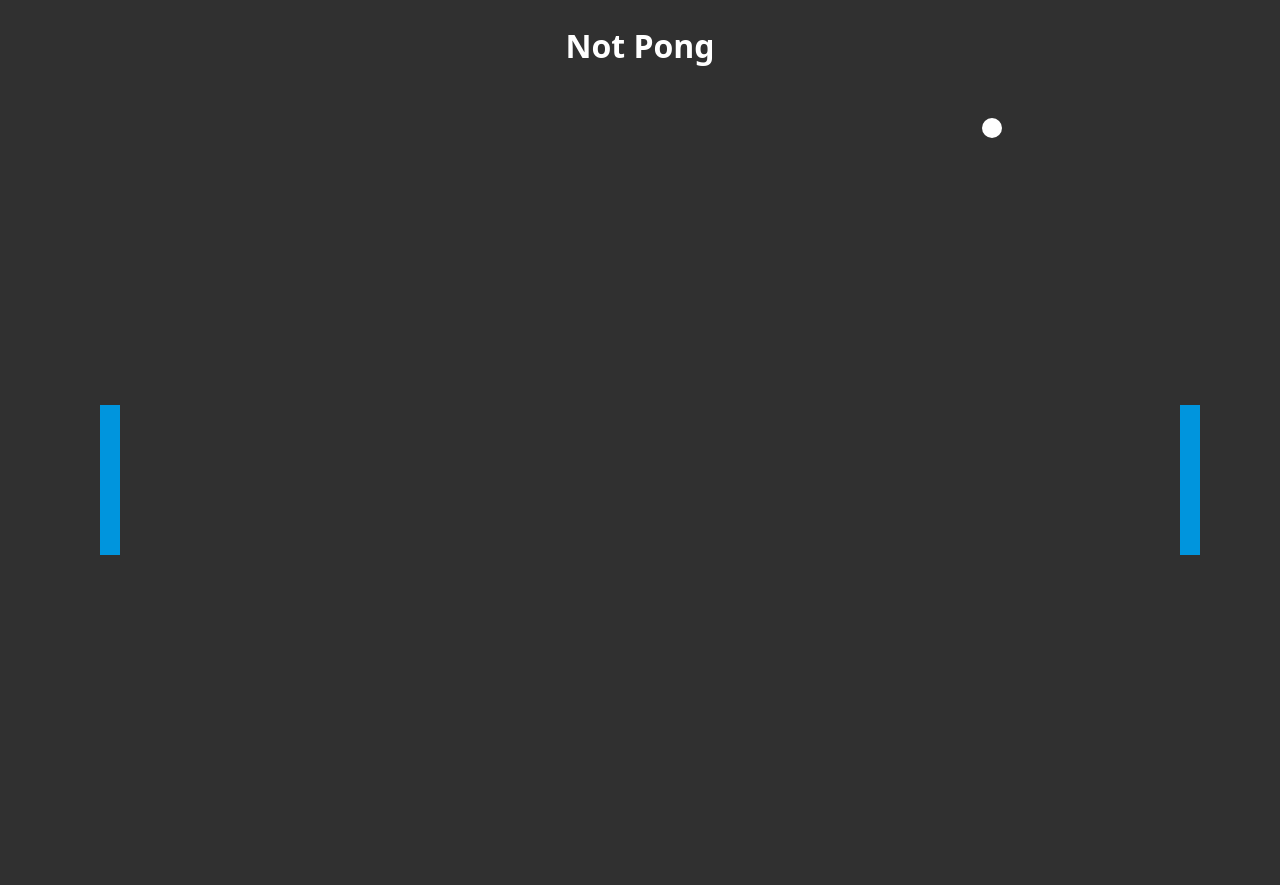
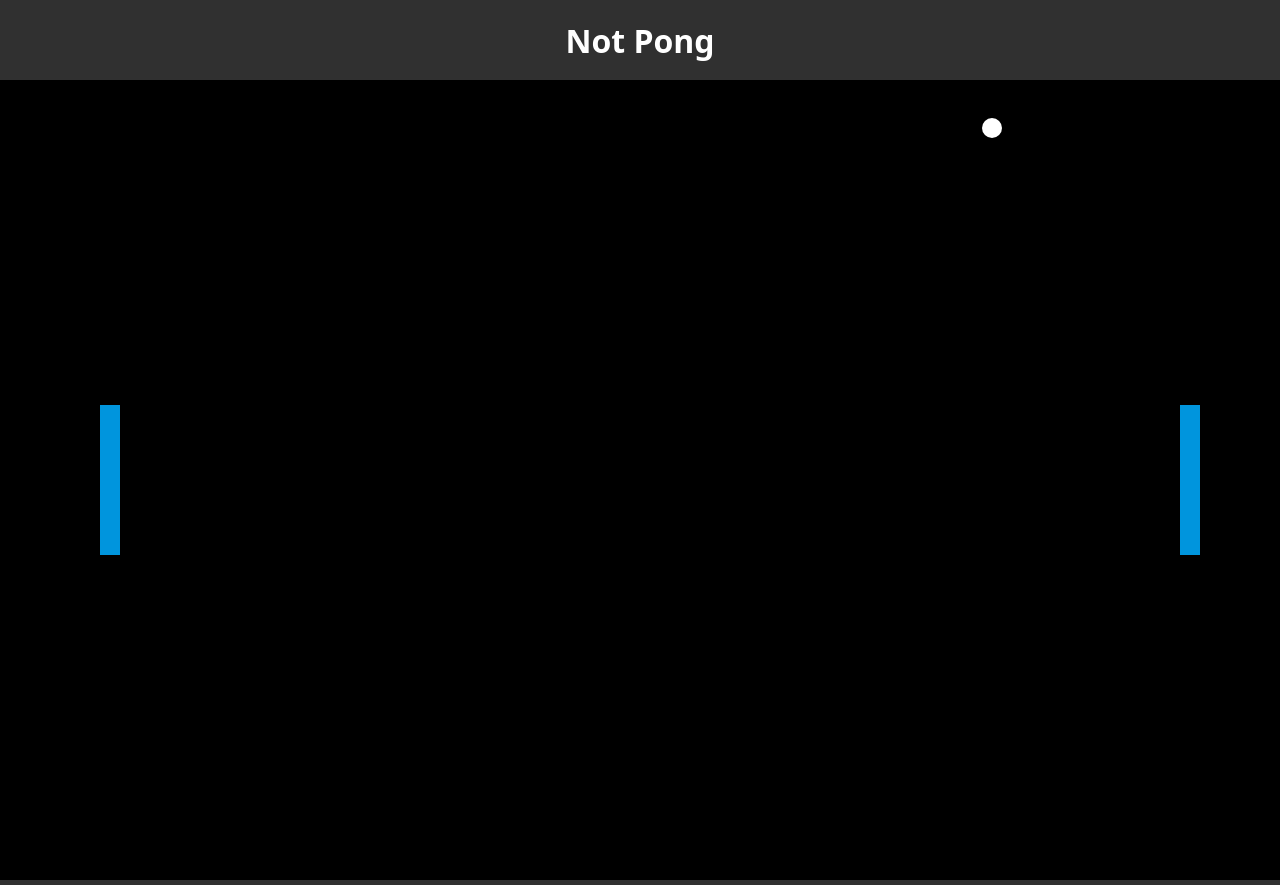
Before and after one commit to mmm1602/NotPong, a plain HTML site: page index.html in a window 1280 px wide. Drawn offline with Linux system fonts and the light colour scheme.

Commit message:
Improved Styling

```diff
--- a/css/style.css
+++ b/css/style.css
@@ -1,22 +1,30 @@
 * {
-    padding: 0px;
-    margin: 0px;
+    margin: 0;
+    padding: 0;
+    box-sizing: border-box;
+}
+
+body {
+    background-color: #303030;
+    color: white;
+    font-family: system-ui, sans-serif;
+    text-align: center;
     overflow: hidden;
-    background-color: #303030;
-    text-align: center;
-    font-family: system-ui, -apple-system, BlinkMacSystemFont, 'Segoe UI', Roboto, Oxygen, Ubuntu, Cantarell, 'Open Sans', 'Helvetica Neue', sans-serif;
+}
+
+canvas {
+    display: block;
+    margin: 0 auto;
+    background-color: black;
 }
 
 header {
-    padding: auto;
-    margin: auto;
     height: 10vh;
-    vertical-align: middle;
+    display: flex;
+    align-items: center;
+    justify-content: center;
 }
+
 h1 {
-    position:relative;
-    top: 30%;
-    color: white;
-    margin: auto;
-    vertical-align: auto;
+    font-size: 2rem;
 }
```
